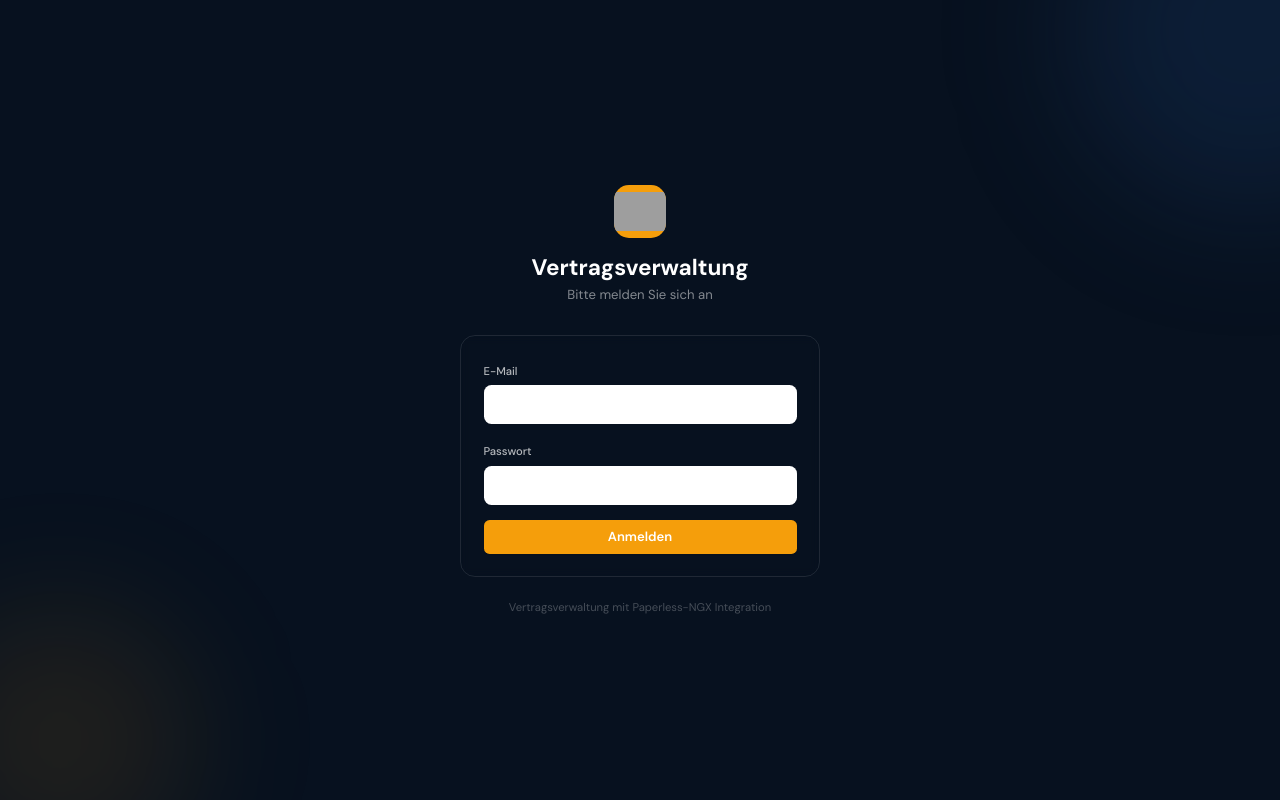
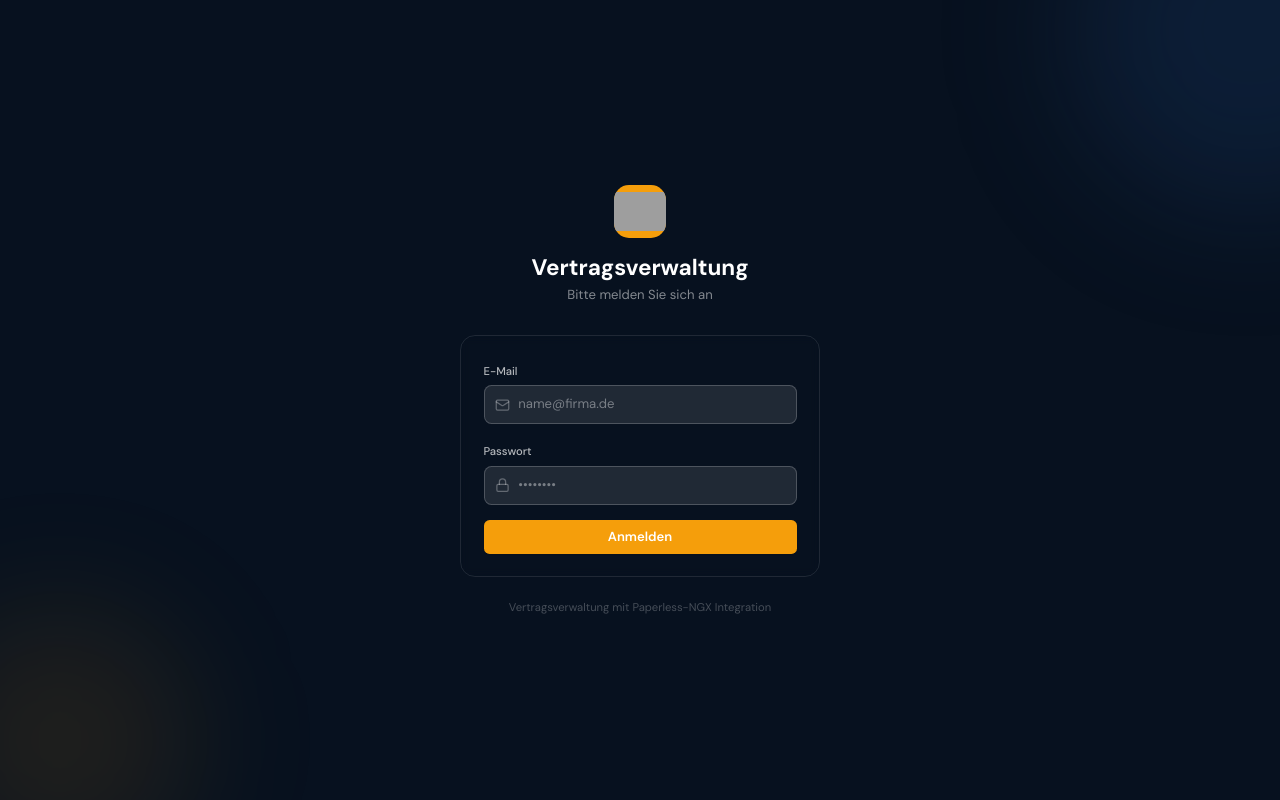
Before and after one commit to domwegu/paperless-ngx-contractmanagement, a React (Vite) app in the folder apps/frontend/: page /login in a window 1280 px wide. Built offline with nearby package versions, Linux system fonts and the light colour scheme; grey boxes are pictures that could not be loaded.

Commit message:
fix(login): Input-Felder auf dunklem Hintergrund lesbar (colorScheme: dark)

```diff
--- a/apps/frontend/src/pages/LoginPage.tsx
+++ b/apps/frontend/src/pages/LoginPage.tsx
@@ -77,7 +77,8 @@ export default function LoginPage() {
                   onChange={(e) => setEmail(e.target.value)}
                   placeholder="name@firma.de"
                   required
-                  className="w-full pl-9 pr-3 py-2.5 text-sm bg-white/8 border border-white/15 rounded-lg text-white placeholder:text-white/30 focus:outline-none focus:border-[#f59e0b]/60 focus:ring-2 focus:ring-[#f59e0b]/15 transition-all"
+                  className="w-full pl-9 pr-3 py-2.5 text-sm bg-white/10 border border-white/20 rounded-lg text-white placeholder:text-white/40 focus:outline-none focus:border-[#f59e0b]/80 focus:ring-2 focus:ring-[#f59e0b]/20 transition-all"
+                  style={{ colorScheme: 'dark' }}
                 />
               </div>
             </div>
@@ -92,7 +93,8 @@ export default function LoginPage() {
                   onChange={(e) => setPassword(e.target.value)}
                   placeholder="••••••••"
                   required
-                  className="w-full pl-9 pr-3 py-2.5 text-sm bg-white/8 border border-white/15 rounded-lg text-white placeholder:text-white/30 focus:outline-none focus:border-[#f59e0b]/60 focus:ring-2 focus:ring-[#f59e0b]/15 transition-all"
+                  className="w-full pl-9 pr-3 py-2.5 text-sm bg-white/10 border border-white/20 rounded-lg text-white placeholder:text-white/40 focus:outline-none focus:border-[#f59e0b]/80 focus:ring-2 focus:ring-[#f59e0b]/20 transition-all"
+                  style={{ colorScheme: 'dark' }}
                 />
               </div>
             </div>
```
